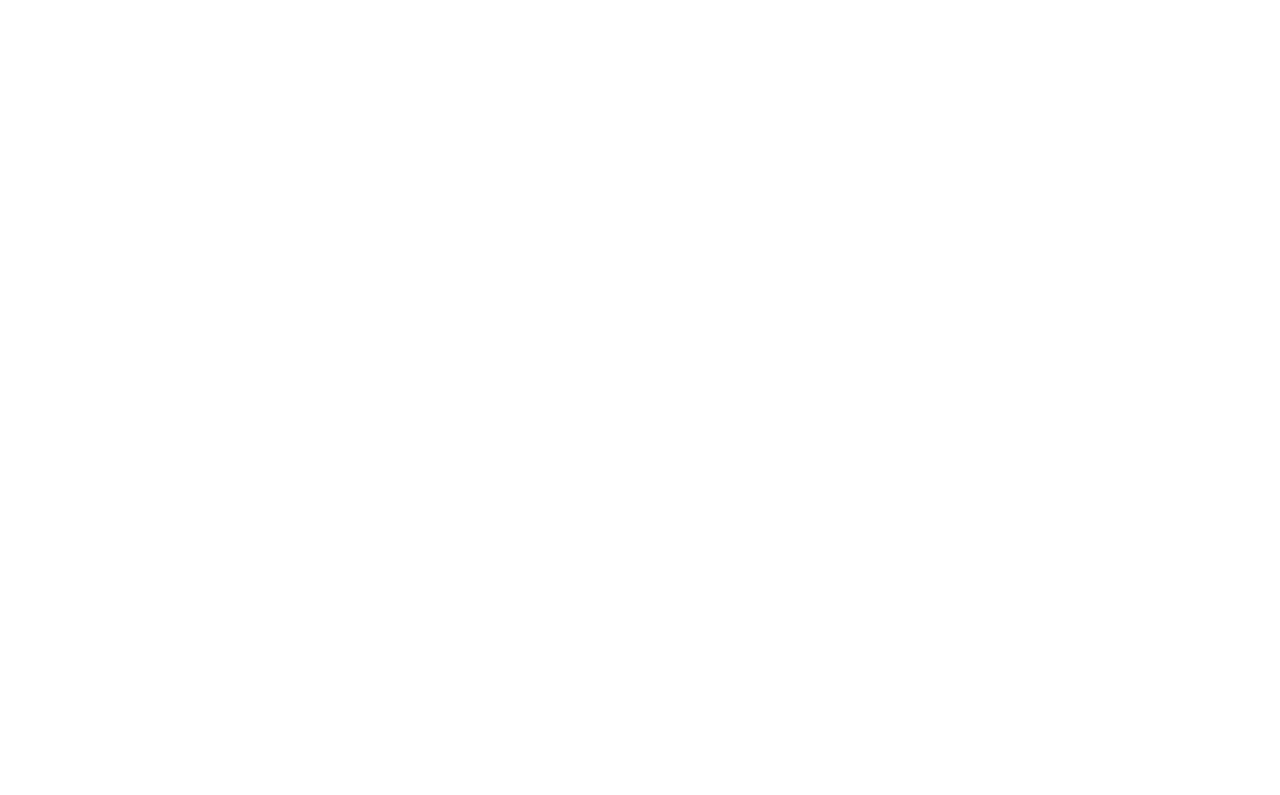
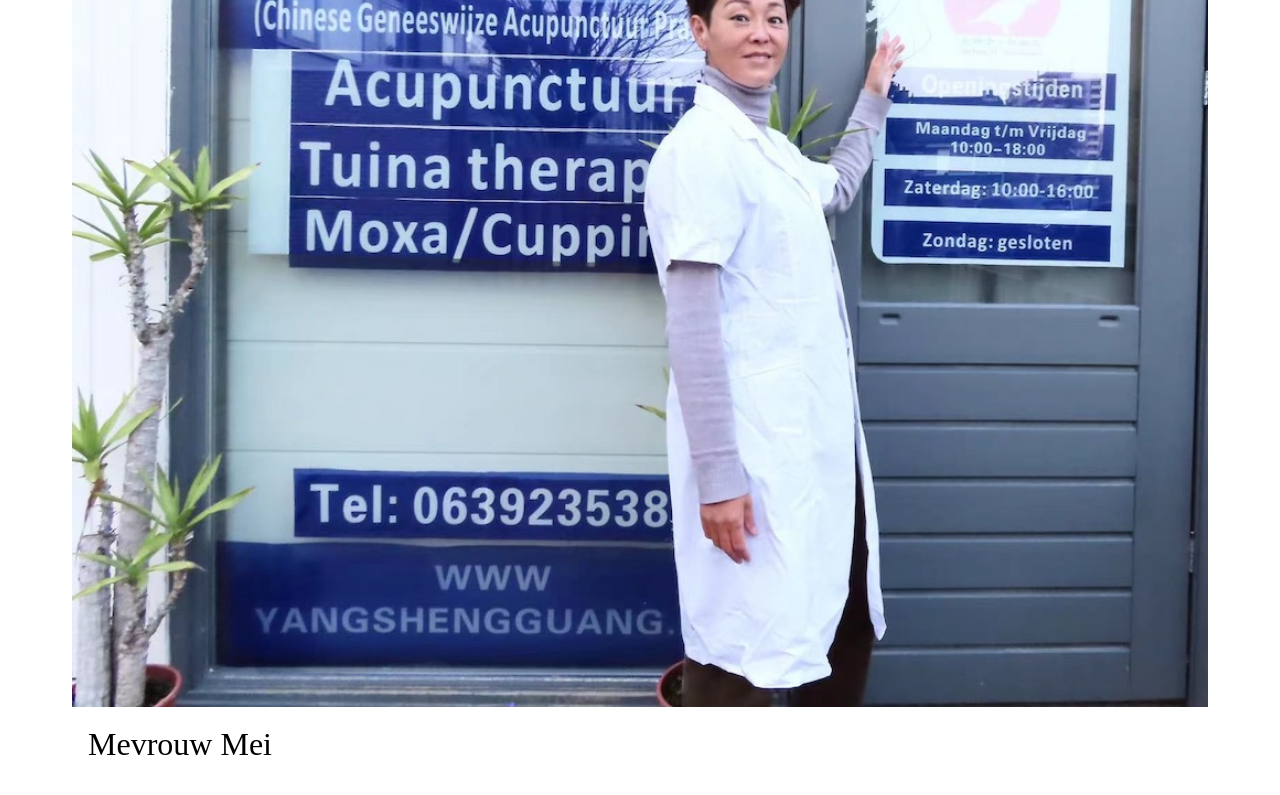
Before and after one commit to Zonwiezhu/YangShengGuang-Website, a Vue app: page /mei in a window 1280 px wide. Shown: the part 300-1095 px from the top of the page. Before the commit the page ends 800 px from the top, so only its background shows below. Built offline with nearby package versions, Linux system fonts and the light colour scheme.

Commit message:
Update Over Mei
Update Over Mei hoe het ongeveer eruit zal zien.

```diff
--- a/src/assets/main.css
+++ b/src/assets/main.css
@@ -4,6 +4,6 @@
     margin: 0;
     padding: 0;
     box-sizing: border-box;
-    font-family: 'Roboto', sans-serif;
+    font-family: 'EB Garamond', sans-serif;
     text-decoration: none;
 }
--- a/src/views/Behandeling.vue
+++ b/src/views/Behandeling.vue
@@ -5,7 +5,7 @@
 
     <div class="Delen">
       <div class="Rechts-Afbeelding">
-        <img src="/src/assets/Afbeeldingen/cupping1.png" alt="">
+        <img src="/src/assets/Afbeeldingen/Cupping1.png" alt="">
         <h2>Cupping</h2>
           <p>
             <br />
@@ -19,7 +19,7 @@
       </div>
 
       <div class="Links-Afbeelding">
-        <img src="/src/assets/Afbeeldingen/massage.png" alt="">
+        <img src="/src/assets/Afbeeldingen/Massage.png" alt="">
         <h2>Tuina massage</h2>
           <p>
             <br />
@@ -44,7 +44,7 @@
       </div>
 
       <div class="Links-Afbeelding">
-        <img src="/src/assets/Afbeeldingen/energie1.png" alt="">
+        <img src="/src/assets/Afbeeldingen/Energie1.png" alt="">
         <h2>Energie</h2>
           <p>
             <br />
--- a/src/views/OverMei.vue
+++ b/src/views/OverMei.vue
@@ -1,3 +1,97 @@
 <template>
-    <h1>Hello</h1>
+<main class="about">
+  <div class="container">
+    <section class="grid info">
+      <div class="column-xs-12 column-md-4">
+        <img src="/src/assets/Afbeeldingen/HMeiVoordeur.png">
+      </div>
+      <div class="column-xs-12 column-md-7">
+        <div class="intro">
+          <h2>Mevrouw Mei</h2>
+          <p>Lorem ipsum dolor sit, amet consectetur adipisicing elit. Ipsa provident voluptatem consectetur illum, natus placeat incidunt tempora architecto aliquid recusandae eligendi repudiandae ex laborum neque quod cum id facere nulla.</p>
+          <p>Lorem ipsum dolor sit, amet consectetur adipisicing elit. Ipsa provident voluptatem consectetur illum, natus placeat incidunt tempora architecto aliquid recusandae eligendi repudiandae ex laborum neque quod cum id facere nulla.</p>
+          <p>Lorem ipsum dolor sit, amet consectetur adipisicing elit. Ipsa provident voluptatem consectetur illum, natus placeat incidunt tempora architecto aliquid recusandae eligendi repudiandae ex laborum neque quod cum id facere nulla.</p>
+        </div>
+      </div>
+      <div class="column-xs-12 column-md-7">
+        <blockquote>
+          <h3>Lorem ipsum dolor sit, amet consectetur adipisicing elit. Ipsa provident voluptatem consectetur illum, natus placeat incidunt tempora architecto aliquid recusandae eligendi repudiandae ex laborum neque quod cum id facere nulla.</h3>
+        </blockquote>
+      </div>
+      <div class="column-xs-12 column-md-5">
+        <img src="/src/assets/Afbeeldingen/HMeiBinnen2.png">
+      </div>
+    </section>
+  </div>
+</main>
 </template>
+
+<style scoped>
+    h1, h2, h3 {
+    font-family: 'EB Garamond', serif;
+    color: black;
+    line-height: 1.1;
+    }
+
+    h2, h3 {
+    color: black;
+    font-weight: 400;
+    }
+
+    h1 {
+    font-size: 2.325rem;
+    font-weight: 500;
+    margin: 0;
+    }
+
+    h2 {
+    font-size: 2rem;
+    margin: 0 0 2rem;
+    }
+
+    h3 {
+    font-size: 1.75rem;
+    margin: 0 0 2rem;
+    }
+
+    blockquote {
+    font-style: italic;
+    text-align: center;
+    width: 40rem;
+    height: auto;
+    max-width: 100%;
+    margin: auto;
+    display: flex;
+    align-items: center;
+    }
+
+    .container {
+    margin: auto;
+    padding: 0 2rem;
+    max-width: 75rem;
+    width: 100%;
+    }
+
+    main {
+    padding: 2rem 0;
+    }
+
+    .section-heading {
+    transform: rotate(0) translateX(0);
+    }
+
+    img {
+        width: 100%;
+        height: 100%;
+        object-fit: cover;
+    }
+
+    .intro {
+        padding: 1rem;
+    }
+
+    blockquote {
+        width: 30rem;
+        height: 20rem;
+    }
+</style>
```
Also changed, not shown: src/assets/Afbeeldingen/HMeiVoordeur.png.
